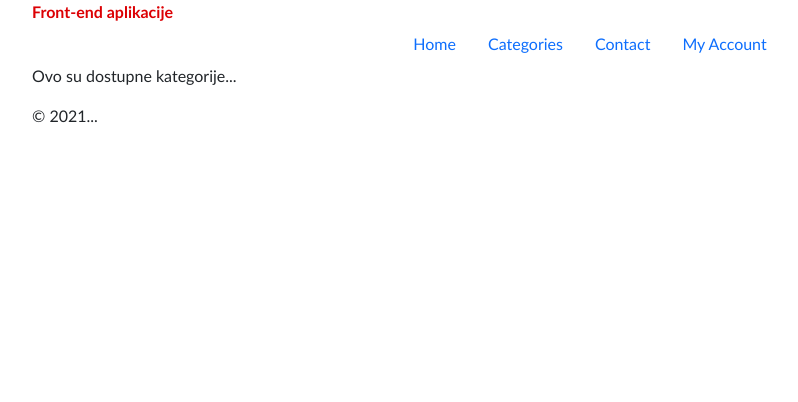
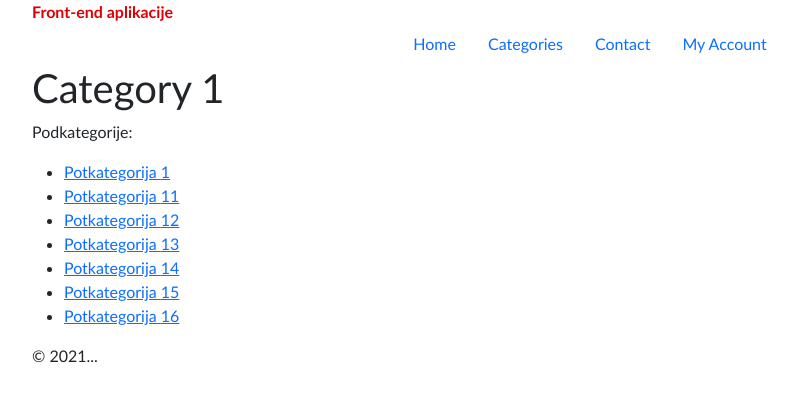
Before and after one commit to Cadjavi/PIiVT-2021, a React (Create React App) app in the folder 04-front-end/: page /category/1 in a window 1280 px wide. Shown: the top 402 px of the page, without its empty margins (50-848 px from the left). Built offline with nearby package versions, Linux system fonts and the light colour scheme.

Commit message:
Create a component that uses routes with matched parameters

```diff
--- a/04-front-end/src/components/Application/Application.tsx
+++ b/04-front-end/src/components/Application/Application.tsx
@@ -1,44 +1,39 @@
-import React from 'react';
-import { Container } from 'react-bootstrap';
-import TopMenu from '../TopMenu/TopMenu';
-import './Application.sass';
-import { BrowserRouter, Switch, Route } from 'react-router-dom';
-import HomePage from '../HomePage/HomePage';
-import CategoryPage from '../CategoryPage/CategoryPage';
-import ContactPage from '../ContactPage/ContactPage';
+import React from "react";
+import { Container } from "react-bootstrap";
+import TopMenu from "../TopMenu/TopMenu";
+import "./Application.sass";
+import { BrowserRouter, Switch, Route } from "react-router-dom";
+import HomePage from "../HomePage/HomePage";
+import CategoryPage from "../CategoryPage/CategoryPage";
+import ContactPage from "../ContactPage/ContactPage";
 
-export default function Application() {
+export default function Application(props: any) {
   return (
     <BrowserRouter>
       <Container className="Application">
-        <div className="Application-header">
-          Front-end aplikacije
-        </div>
+        <div className="Application-header">Front-end aplikacije</div>
 
         <TopMenu />
 
         <div className="Application-body">
           <Switch>
-            <Route exact path="/" component={ HomePage } />
+            <Route exact path="/" component={HomePage} />
 
-            <Route path="/category/" component={ CategoryPage } />
+            <Route path="/category/:cid?" component={CategoryPage} />
 
             <Route path="/contact">
               <ContactPage
                 title="Our location in Belgrade"
                 address="Danijelova 32, 11010 Beograd, Srbija"
-                phone="+381 11 30 94 094" />
+                phone="+381 11 30 94 094"
+              />
             </Route>
 
-            <Route path="/profile">
-              My profile
-            </Route>
+            <Route path="/profile">My profile</Route>
           </Switch>
         </div>
 
-        <div>
-            &copy; 2021...
-        </div>
+        <div>&copy; 2021...</div>
       </Container>
     </BrowserRouter>
   );
--- a/04-front-end/src/components/BasePage/BasePage.tsx
+++ b/04-front-end/src/components/BasePage/BasePage.tsx
@@ -1,14 +1,17 @@
 /* eslint-disable @typescript-eslint/no-useless-constructor */
 import React from "react";
-import { Row, Col } from 'react-bootstrap';
+import { Row, Col } from "react-bootstrap";
 
 class BasePageProperties {
-    sidebar?: JSX.Element = undefined
+  sidebar?: JSX.Element = undefined;
+  match?: any;
 }
 
 export { BasePageProperties };
 
-export default abstract class BasePage<Properties extends BasePageProperties> extends React.Component<Properties> {
+export default abstract class BasePage<
+  Properties extends BasePageProperties
+> extends React.Component<Properties> {
   constructor(props: Properties) {
     super(props);
   }
@@ -19,18 +22,22 @@ export default abstract class BasePage<Properties extends BasePageProperties> ex
 
     return (
       <Row className="page-holder">
-                <Col className="page-body"
-                     sm={ 12 }
-                     md={ 12 - sidebarSizeOnMd }
-                     lg={ 12 - sidebarSizeOnLg }>
-                    { this.renderMain() }
+        <Col
+          className="page-body"
+          sm={12}
+          md={12 - sidebarSizeOnMd}
+          lg={12 - sidebarSizeOnLg}
+        >
+          {this.renderMain()}
         </Col>
 
-                <Col className="page-sidebar"
-                    sm={ 12 }
-                    md={ sidebarSizeOnMd }
-                    lg={ sidebarSizeOnLg }>
-                    { this.props.sidebar }
+        <Col
+          className="page-sidebar"
+          sm={12}
+          md={sidebarSizeOnMd}
+          lg={sidebarSizeOnLg}
+        >
+          {this.props.sidebar}
         </Col>
       </Row>
     );
--- a/04-front-end/src/components/CategoryPage/CategoryPage.tsx
+++ b/04-front-end/src/components/CategoryPage/CategoryPage.tsx
@@ -1,9 +1,88 @@
-import BasePage from '../BasePage/BasePage';
+import { Link } from "react-router-dom";
+import BasePage, { BasePageProperties } from "../BasePage/BasePage";
 
-export default class CategoryPage extends BasePage<{}> {
-    renderMain(): JSX.Element {
-        return (
-            <p>Ovo su dostupne kategorije...</p>
-        );
+class CategoryPageProperties extends BasePageProperties {
+  match?: {
+    params: {
+      cid: string;
+    };
+  };
+}
+
+class CategoryPageState {
+  title: string = "";
+  subcategories: number[] = [];
+}
+
+export default class CategoryPage extends BasePage<CategoryPageProperties> {
+  state: CategoryPageState;
+
+  constructor(props: CategoryPageProperties) {
+    super(props);
+
+    this.state = {
+      title: "Loading...",
+      subcategories: [],
+    };
+  }
+
+  private getCategoryId(): number | null {
+    const cid = this.props.match?.params.cid;
+    return cid ? +cid : null;
+  }
+
+  private getCategoryData() {
+    // Simulate getting data from the API:
+
+    const cId = this.getCategoryId();
+
+    if (cId === null) {
+      this.setState({
+        title: "All categories",
+        subcategories: [1, 4, 7, 13, 18],
+      });
+    } else {
+      this.setState({
+        title: "Category " + cId,
+        subcategories: [
+          cId,
+          cId + 10,
+          cId + 11,
+          cId + 12,
+          cId + 13,
+          cId + 14,
+          cId + 15,
+        ],
+      });
     }
+  }
+
+  componentDidMount() {
+    this.getCategoryData();
+  }
+
+  componentDidUpdate(
+    prevProps: CategoryPageProperties,
+    prevState: CategoryPageState
+  ) {
+    if (prevProps.match?.params.cid !== this.props.match?.params.cid) {
+      this.getCategoryData();
+    }
+  }
+
+  renderMain(): JSX.Element {
+    return (
+      <>
+        <h1>{this.state.title}</h1>
+        <p>Podkategorije:</p>
+        <ul>
+          {this.state.subcategories.map((cat) => (
+            <li key={"subcategory-link-" + cat}>
+              <Link to={"/category/" + cat}>Potkategorija {cat}</Link>
+            </li>
+          ))}
+        </ul>
+      </>
+    );
+  }
 }
```
Lines whose indentation alone changed are shown as unchanged.
